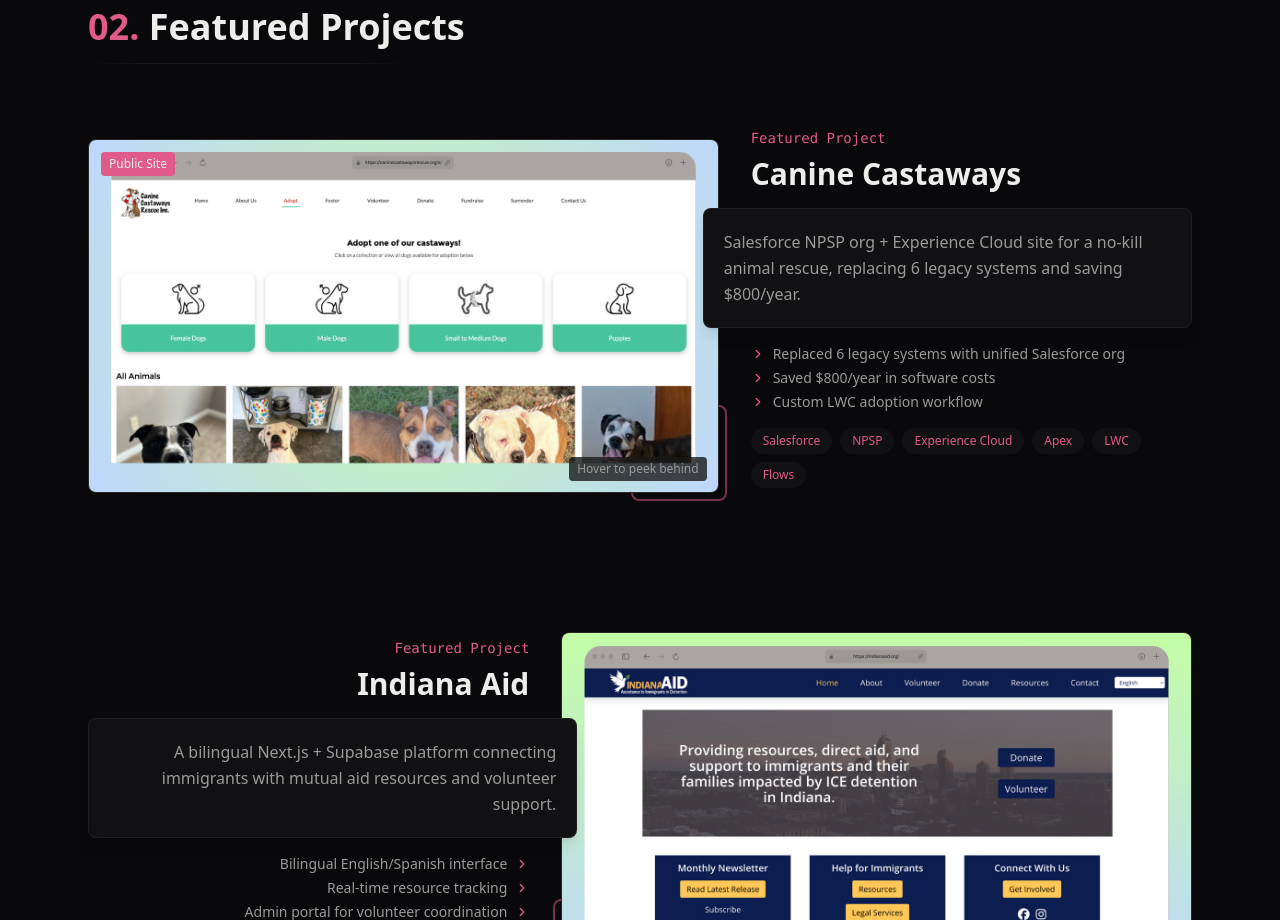
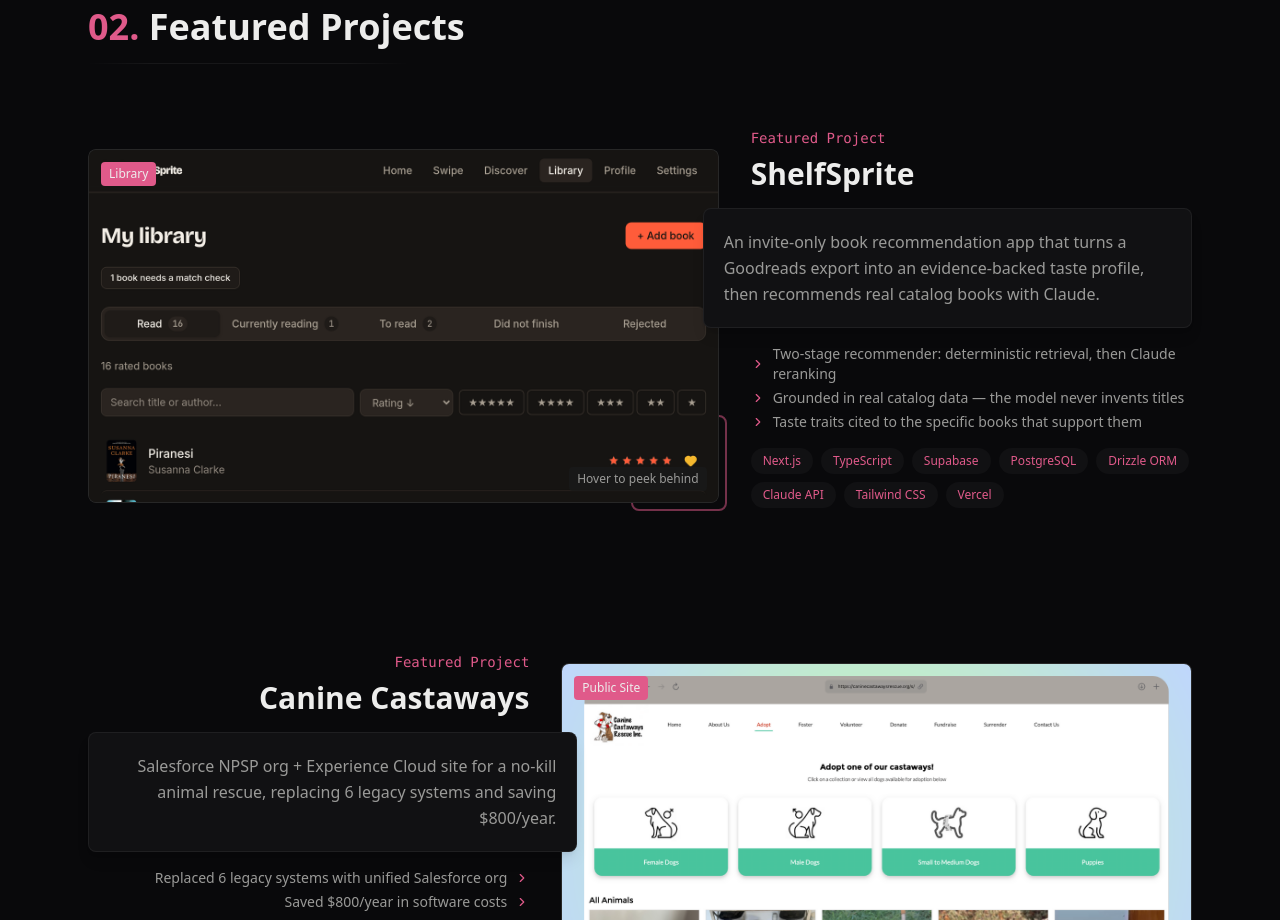
Before and after one commit to ccmalcom/portfolio, a Next.js app: page / in a window 1280 px wide. Shown: the part 1880-2800 px from the top of the page. Built offline with nearby package versions, Linux system fonts and the light colour scheme.

Commit message:
add shelfsprite project

```diff
--- a/src/components/Projects.tsx
+++ b/src/components/Projects.tsx
@@ -24,8 +24,10 @@
 	// Determine which image is front/back based on swap state
 	const frontImage = isSwapped ? project.backImage! : project.image;
 	const backImage = isSwapped ? project.image : project.backImage!;
-	const frontLabel = isSwapped ? 'Salesforce Admin' : 'Public Site';
-	const backLabel = isSwapped ? 'Public Site' : 'Salesforce Admin';
+	const imageLabel = project.imageLabel ?? 'Front';
+	const backImageLabel = project.backImageLabel ?? 'Back';
+	const frontLabel = isSwapped ? backImageLabel : imageLabel;
+	const backLabel = isSwapped ? imageLabel : backImageLabel;
 
 	return (
 		<motion.article
--- a/src/data/portfolio.ts
+++ b/src/data/portfolio.ts
@@ -6,6 +6,8 @@
 	image: string;
   bg? : string;
 	backImage?: string; // Optional second image revealed on hover (e.g., admin/backend view)
+	imageLabel?: string; // Badge text for `image` in the stacked-card variant
+	backImageLabel?: string; // Badge text for `backImage` in the stacked-card variant
 	technologies: string[];
 	highlights: string[];
 	liveUrl?: string;
@@ -27,6 +29,37 @@
 
 export const projects: Project[] = [
 	{
+		id: 'shelfsprite',
+		title: 'ShelfSprite',
+		description:
+			'An invite-only book recommendation app that turns a Goodreads export into an evidence-backed taste profile, then recommends real catalog books with Claude.',
+		longDescription:
+			'Built a full-stack Next.js app that imports a Goodreads library, enriches every book with Open Library and Google Books metadata, and derives a taste profile from the ratings — each trait backed by the specific books that support and contradict it. Recommendations run through a two-stage pipeline: deterministic retrieval and filtering pulls a bounded set of real catalog candidates, then Claude reranks and explains only that set, so the model can never invent a title that does not exist. Runs on Supabase Postgres through drizzle-orm with Supabase Auth, invite-request approvals from an admin console, and a public marketing page for signed-out visitors.',
+		image: '/projects/shelfsprite/library.png',
+		backImage: '/projects/shelfsprite/taste-profile.png',
+		imageLabel: 'Library',
+		backImageLabel: 'Taste Profile',
+		technologies: [
+			'Next.js',
+			'TypeScript',
+			'Supabase',
+			'PostgreSQL',
+			'Drizzle ORM',
+			'Claude API',
+			'Tailwind CSS',
+			'Vercel',
+		],
+		highlights: [
+			'Two-stage recommender: deterministic retrieval, then Claude reranking',
+			'Grounded in real catalog data — the model never invents titles',
+			'Taste traits cited to the specific books that support them',
+			'Invite-only auth with admin approval workflow',
+		],
+		liveUrl: 'https://shelfsprite.app',
+		githubUrl: 'https://github.com/ccmalcom/shelfsprite',
+		featured: true,
+	},
+	{
 		id: 'canine-castaways',
 		title: 'Canine Castaways',
 		description:
@@ -35,6 +68,8 @@
 			'Built a comprehensive Salesforce solution for a no-kill animal rescue organization. Consolidated six disparate legacy systems into a unified NPSP implementation with a custom Experience Cloud portal for volunteers and adopters. Created custom Lightning Web Components for the adoption workflow and wrote Apex classes to handle complex matching logic between animals and potential adopters.',
 		image: '/projects/ccr/site.png',
 		backImage: '/projects/ccr/portal.png', // Salesforce admin view
+		imageLabel: 'Public Site',
+		backImageLabel: 'Salesforce Admin',
 		technologies: [
 			'Salesforce',
 			'NPSP',
```
Also changed, not shown: public/projects/shelfsprite/library.png (added), public/projects/shelfsprite/taste-profile.png (added).
